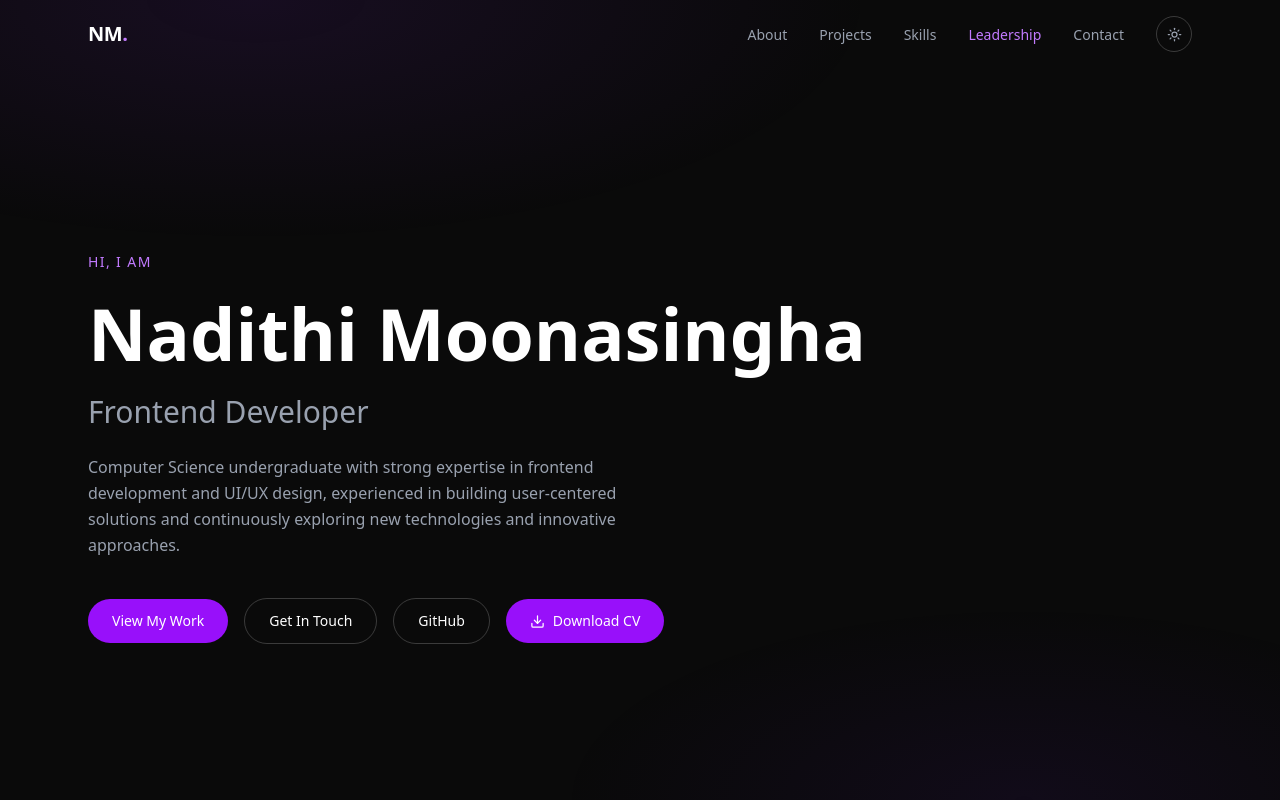
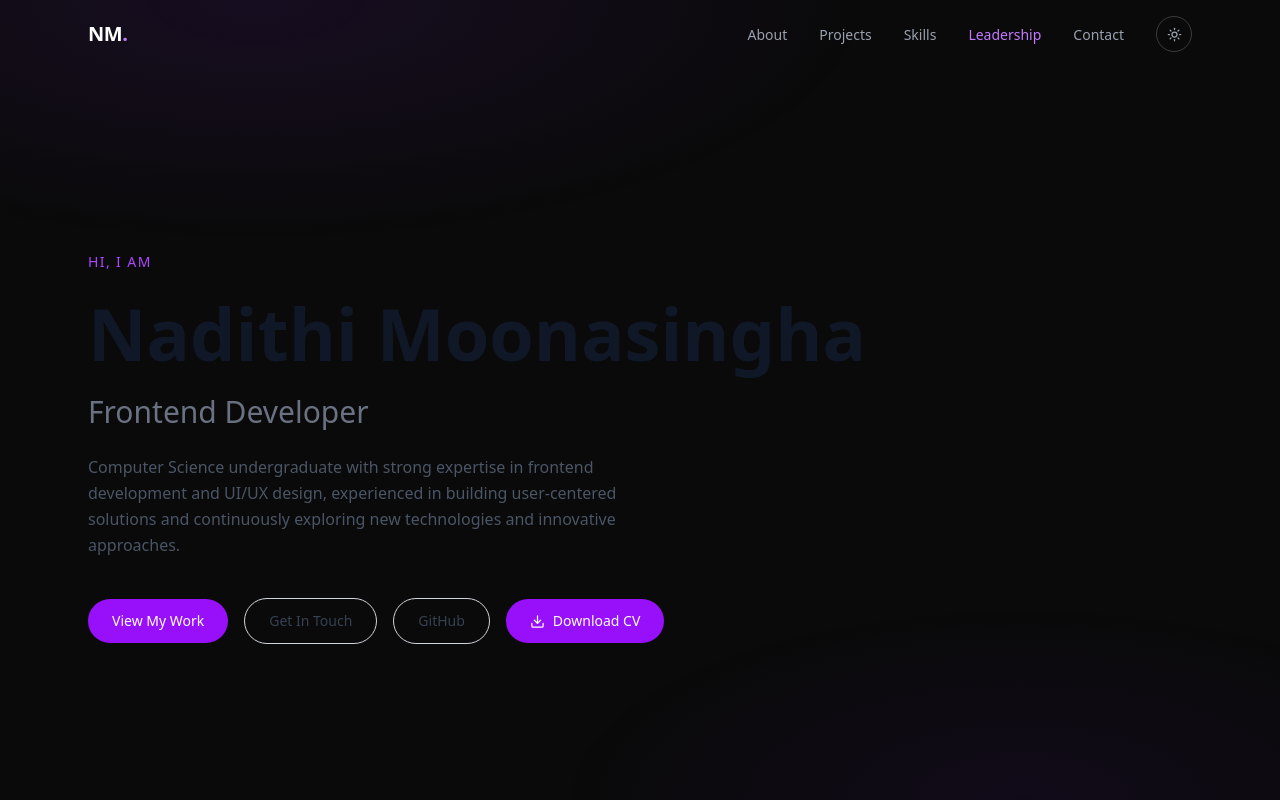
Before and after one commit to NadithiMoonasingha/My_Portfolio, a Next.js app: page / in a window 1280 px wide. Shown: the top 800 px of the page. Built offline with nearby package versions, Linux system fonts and the light colour scheme.

Commit message:
Updated Hero.tsx

```diff
--- a/src/components/Hero.tsx
+++ b/src/components/Hero.tsx
@@ -5,31 +5,28 @@ import { Download } from "lucide-react";
 
 export default function Hero() {
   return (
-    <section
-      id="hero"
-      className="min-h-screen flex flex-col justify-center px-6 max-w-6xl mx-auto"
-    >
+    <section id="hero" className="min-h-screen flex flex-col justify-center px-6 max-w-6xl mx-auto">
       <div className="pt-24">
-        <p className="text-purple-400 text-sm font-medium tracking-widest uppercase mb-4">
+        <p className="text-purple-500 text-sm font-medium tracking-widest uppercase mb-4">
           Hi, I am
         </p>
-        <h1 className="text-5xl md:text-7xl font-bold text-white leading-tight mb-4">
+        <h1 className="text-5xl md:text-7xl font-bold text-gray-900 dark:text-white leading-tight mb-4">
           {portfolioData.name}
         </h1>
-        <h2 className="text-2xl md:text-3xl font-light text-gray-400 mb-6">
+        <h2 className="text-2xl md:text-3xl font-light text-gray-500 dark:text-gray-400 mb-6">
           {portfolioData.title}
         </h2>
-        <p className="text-gray-400 max-w-xl text-base leading-relaxed mb-10">
+        <p className="text-gray-600 dark:text-gray-400 max-w-xl text-base leading-relaxed mb-10">
           {portfolioData.about}
         </p>
         <div className="flex flex-wrap gap-4 items-center">
           <a href="#projects" className="flex items-center justify-center px-6 py-3 bg-purple-600 hover:bg-purple-500 text-white rounded-full text-sm font-medium transition-colors duration-200">
             View My Work
           </a>
-          <a href="#contact" className="flex items-center justify-center px-6 py-3 border border-white/20 hover:border-white/50 text-white rounded-full text-sm font-medium transition-colors duration-200">
+          <a href="#contact" className="flex items-center justify-center px-6 py-3 border border-gray-300 dark:border-white/20 hover:border-gray-500 dark:hover:border-white/50 text-gray-700 dark:text-white rounded-full text-sm font-medium transition-colors duration-200">
             Get In Touch
           </a>
-          <a href={portfolioData.github} target="_blank" rel="noopener noreferrer" className="flex items-center justify-center px-6 py-3 border border-white/20 hover:border-white/50 text-white rounded-full text-sm font-medium transition-colors duration-200">
+          <a href={portfolioData.github} target="_blank" rel="noopener noreferrer" className="flex items-center justify-center px-6 py-3 border border-gray-300 dark:border-white/20 hover:border-gray-500 dark:hover:border-white/50 text-gray-700 dark:text-white rounded-full text-sm font-medium transition-colors duration-200">
             GitHub
           </a>
           <a href="/CV.pdf" download="Nadithi_Moonasingha_CV.pdf" className="flex items-center justify-center gap-2 px-6 py-3 bg-purple-600 hover:bg-purple-500 text-white rounded-full text-sm font-medium transition-colors duration-200">
```
